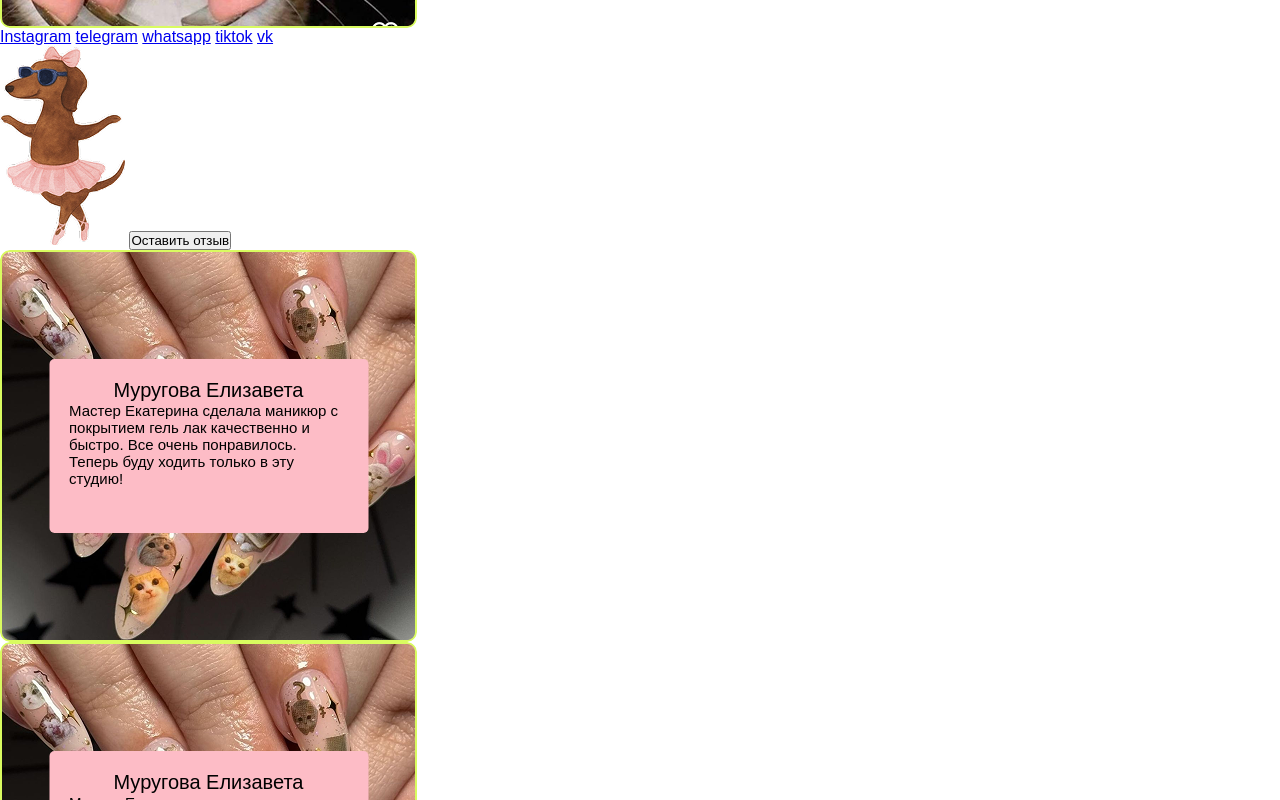
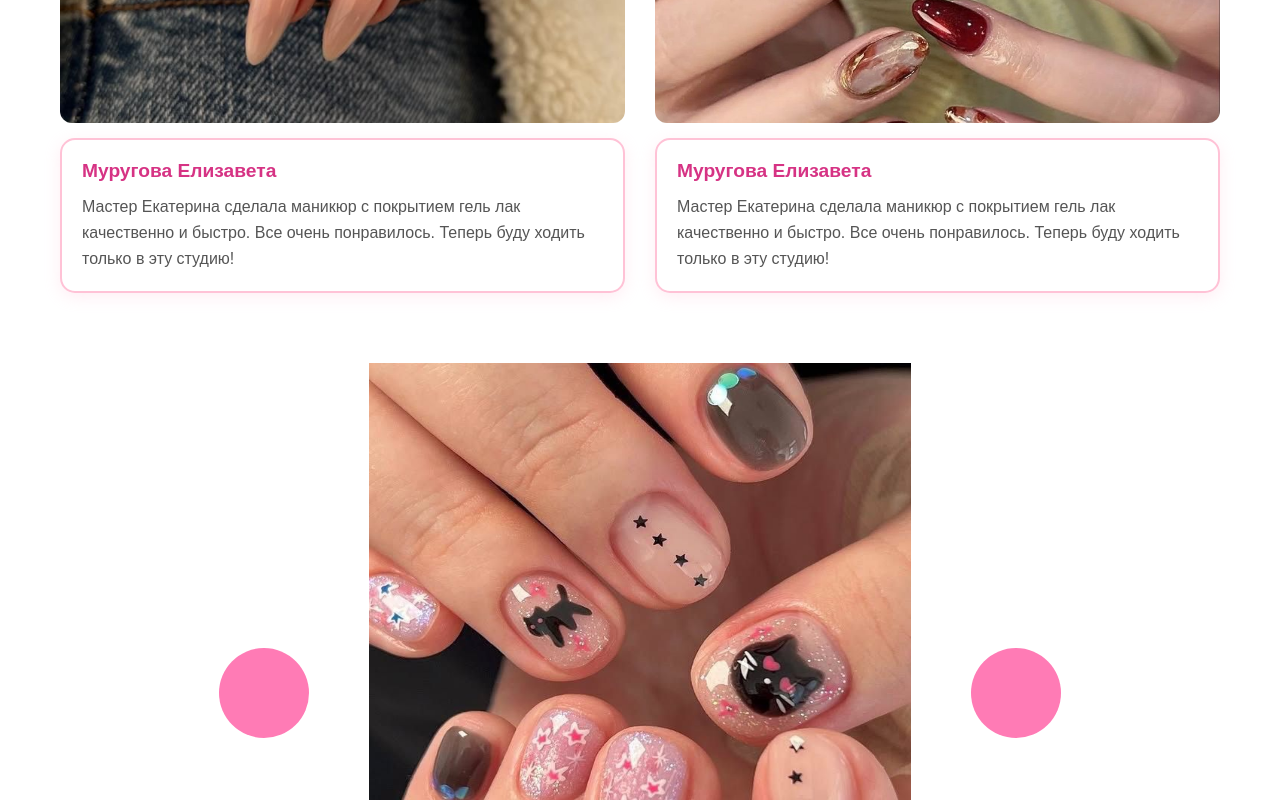
Before and after one commit to meliissaaK-prog/manicure, a plain HTML site: page index.html in a window 1280 px wide. Shown: the part 3020-3820 px from the top of the page. Drawn offline with Linux system fonts and the light colour scheme.

Commit message:
почти все

```diff
--- a/index.html
+++ b/index.html
@@ -90,36 +90,19 @@
         </article>
 
 
-        <article class="worksPage">
-            <main class="try">
-                <button></button>
-                <div class="sliderWorks">
-                    <img src="\media\nails.png">
-                    <span>Посмотреть больше работ</span>
-                </div>
-                <button></button>
-            </main>
-        </article>
-
         <article class="OtziviPage">
             <main>
                 <div class="smallBlock1">
-                    <img src="/media/twilingths.png">
+                    <img src="/media/twilights.jpg">
                     <div class="pink-block">
-                        <!-- <div class="icon-profile">
-                            <img src="/media/iconProfile.png">
-                        </div> -->
                         <h6 class="client-name">Ненашева Ульяна</h6>
                         <p class="review-text">Таких идеальных ногтей у меня давно не было. Спасибо taxas.nails, за
                             крутой сервис, замечательных мастеров, высокое качество и любовь к своему делу!</p>
                     </div>
                 </div>
                 <div class="smallBlock1">
-                    <img src="/media/catEye.png">
+                    <img src="/media/kogte.jpg">
                     <div class="pink-block">
-                        <!-- <div class="icon-profile">
-                            <img src="media/iconProfile.png">
-                        </div> -->
                         <h6 class="client-name">Жарова Настя</h6>
                         <p class="review-text">Делала маникюр гель-лак. Очень понравилось как мастер сделала свою
                             работу, аккуратно, ровно, красиво.
@@ -143,11 +126,8 @@
 
 
                 <div class="smallBlock1">
-                    <img src="/media/cuteCats.png">
+                    <img src="/media/ифышс.jpg">
                     <div class="pink-block">
-                        <!-- <div class="icon-profile">
-                            <img src="/media/iconProfile.png">
-                        </div> -->
                         <h6 class="client-name">Муругова Елизавета</h6>
                         <p class="review-text">Мастер Екатерина сделала маникюр с покрытием гель лак качественно и
                             быстро.
@@ -155,11 +135,8 @@
                     </div>
                 </div>
                 <div class="smallBlock1">
-                    <img src="/media/cuteCats.png">
+                    <img src="/media/red.jpg">
                     <div class="pink-block">
-                        <!-- <div class="icon-profile">
-                            <img src="/media/iconProfile.png">
-                        </div> -->
                         <h6 class="client-name">Муругова Елизавета</h6>
                         <p class="review-text">Мастер Екатерина сделала маникюр с покрытием гель лак качественно и
                             быстро.
@@ -171,6 +148,17 @@
             </main>
         </article>
 
+
+        <article class="worksPage">
+            <main class="try">
+                <button></button>
+                <div class="sliderWorks">
+                    <img src="\media/short.jpg">
+                    <span>Посмотреть больше работ</span>
+                </div>
+                <button></button>
+            </main>
+        </article>
 
         <footer>
             <div class="footer-content">
--- a/style.css
+++ b/style.css
@@ -227,58 +227,156 @@ nav a:hover {
     display: flex;
     align-items: center;
     justify-content: center;
+    gap: 60px;
 }
+
+.try img{
+    max-width: 640px;
+    max-height: 600px;
+}
+
+
 
 .mainInfo {
     display: flex;
     background-color: #FF7BB5;
 }
 
+
+
+.OtziviPage {
+    color: #333;
+    max-width: 1200px;
+    margin: 0 auto;
+    padding: 20px;
+    background-color: #fff;
+}
+
+.OtziviPage main {
+    display: grid;
+    grid-template-columns: 1fr 1fr;
+    gap: 30px;
+    padding-top: 90px;
+    align-items: start;
+}
+
 .smallBlock1 {
-    width: 417px;
-    height: 392px;
-    position: relative;
-    border-radius: 10px;
-    overflow: hidden;
+    display: flex;
+    flex-direction: column;
+    gap: 15px;
 }
 
 .smallBlock1 img {
     width: 100%;
-    height: 100%;
-    /* object-fit: cover; */
-    position: absolute;
-    top: 0;
-    left: 0;
-    z-index: 1;
+    height: 392px;
+    object-fit: cover;
+    border-radius: 12px;
+    display: block;
 }
 
 .pink-block {
-    position: absolute;
-    top: 50%;
-    left: 50%;
-    transform: translate(-50%, -50%);
-    width: 319px;
-    height: 174px;
-    background: #FDBCC6;
-    z-index: 2;
-    border-radius: 5px;
+    background-color: #fff;
+    border: 2px solid #ffc2d6;
+    border-radius: 15px;
     padding: 20px;
+    box-shadow: 0 4px 15px rgba(255, 194, 214, 0.3);
+    flex-grow: 1;
+    display: flex;
+    flex-direction: column;
+    transition: transform 0.3s ease, box-shadow 0.3s ease;
+}
+
+.pink-block:hover {
+    transform: translateY(-5px);
+    box-shadow: 0 8px 25px rgba(255, 194, 214, 0.4);
+}
+
+.client-name {
+    margin: 0 0 12px 0;
+    font-size: 1.2em;
+    font-weight: bold;
+    color: #d63384;
+}
+
+.review-text {
+    margin: 0;
+    line-height: 1.6;
+    color: #555;
+    flex-grow: 1;
+}
+
+.mainBlock {
+    grid-column: 1 / -1;
     display: flex;
     flex-direction: column;
     align-items: center;
+    gap: 25px;
+    background: linear-gradient(135deg, #ffc2d6, #ff8fab);
+    border-radius: 20px;
+    padding: 40px 20px;
+    margin: 20px 0;
+    text-align: center;
 }
 
-.client-name{
-    font-size: 20px;
-    font-weight: 400;
-
-}
-.review-text{
-    font-size: 15px;
+.socialMedia {
+    display: flex;
+    flex-wrap: wrap;
+    justify-content: center;
+    gap: 20px;
+    margin-bottom: 10px;
 }
 
+.socialMedia a {
+    text-decoration: none;
+    color: #fff;
+    font-weight: bold;
+    padding: 8px 15px;
+    background-color: rgba(255, 255, 255, 0.2);
+    border-radius: 20px;
+    transition: all 0.3s ease;
+    border: 1px solid rgba(255, 255, 255, 0.3);
+}
 
+.socialMedia a:hover {
+    background-color: rgba(255, 255, 255, 0.4);
+    transform: scale(1.05);
+}
 
+.mainBlock img {
+    max-width: 150px;
+    height: auto;
+    border-radius: 10px;
+}
+
+.mainBlock button {
+    background-color: #fff;
+    color: #d63384;
+    border: none;
+    padding: 12px 30px;
+    font-size: 1.1em;
+    font-weight: bold;
+    border-radius: 25px;
+    cursor: pointer;
+    transition: all 0.3s ease;
+    box-shadow: 0 4px 10px rgba(0, 0, 0, 0.1);
+}
+
+.mainBlock button:hover {
+    background-color: #ffebf3;
+    transform: translateY(-2px);
+    box-shadow: 0 6px 15px rgba(0, 0, 0, 0.15);
+}
+
+.sliderWorks{
+    display: flex;
+    flex-direction: column;
+}
+
+.sliderWorks span{
+    font-size: 44px;
+    text-decoration: underline;
+    padding-top: 10px;
+}
 
 
 
```
Also changed, not shown: media/kogte.jpg (added), media/red.jpg (added), media/short.jpg (added), media/twilights.jpg (added), media/ифышс.jpg (added).
